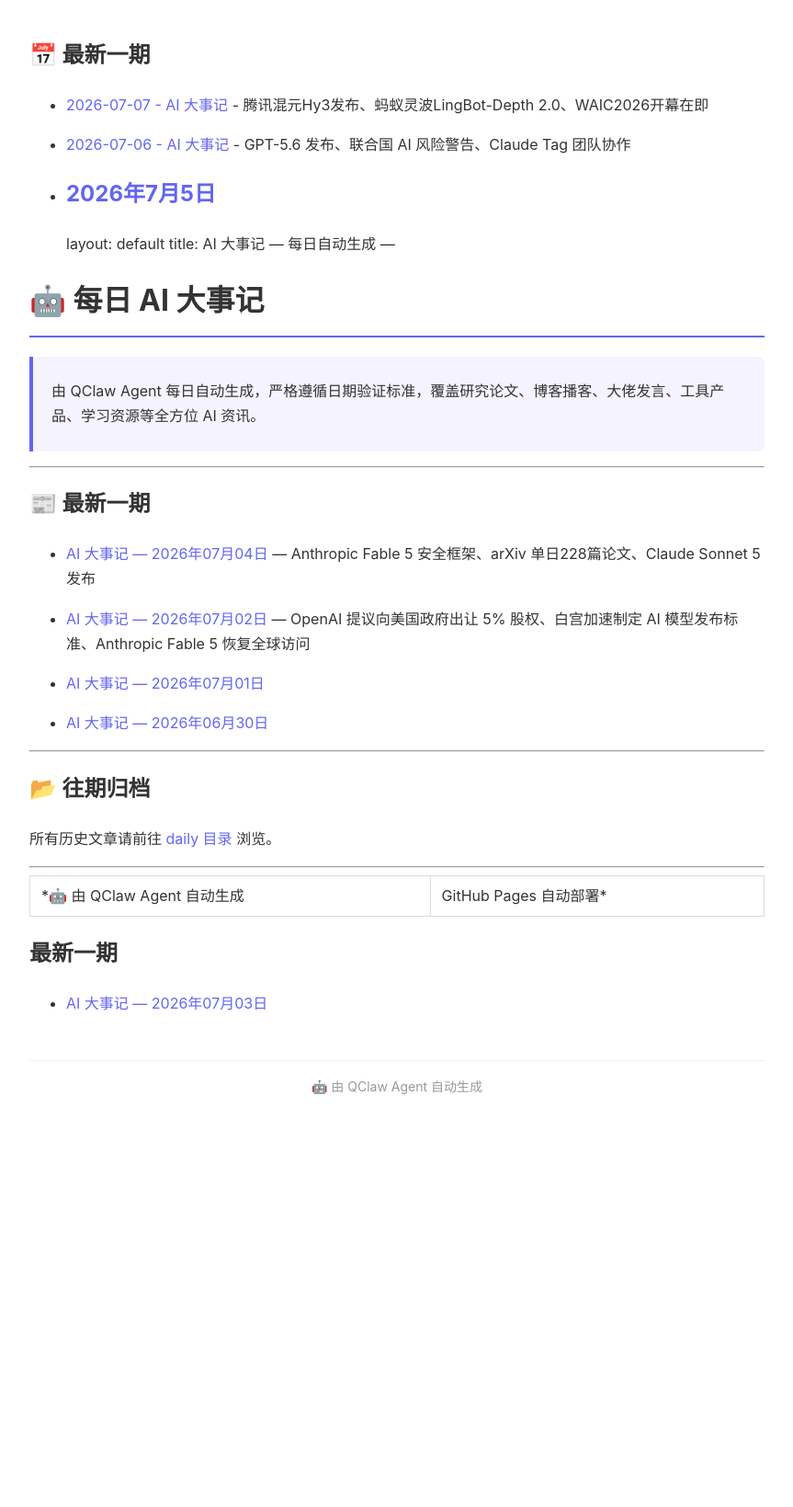
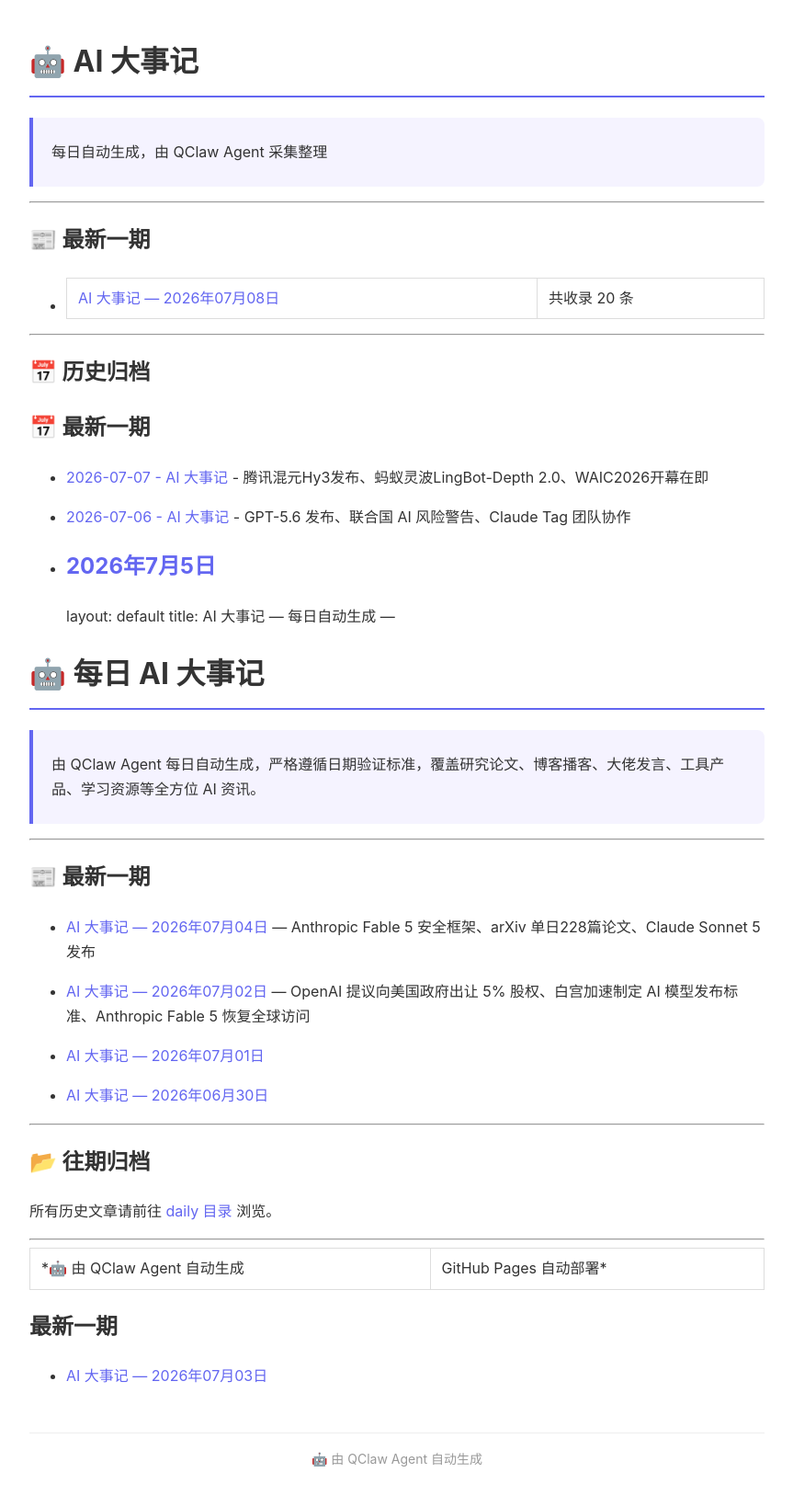
Before and after one commit to jared0612/daily-ai-news, a Jekyll site: the page built from index.md, in a window 1280 px wide. Shown: the whole page at 92% size, without its empty margins (208-1071 px from the left). Built offline with Jekyll 4.4.1, drawn with Linux system fonts in a browser that asks for light colours; our own code applies the rules of GitHub Pages for plain Markdown files; before the commit the page ends 1234 px from its top, so only the background shows below that.

Commit message:
更新首页索引 - 2026-07-08

```diff
--- a/index.md
+++ b/index.md
@@ -1,3 +1,22 @@
+---
+layout: default
+title: AI 大事记 — 每日更新
+---
+
+# 🤖 AI 大事记
+
+> 每日自动生成，由 QClaw Agent 采集整理
+
+---
+
+## 📰 最新一期
+
+- [AI 大事记 — 2026年07月08日]({ site.baseurl }/daily/2026-07-08) | 共收录 20 条
+
+---
+
+## 📅 历史归档
+
 
 ## 📅 最新一期
 
```
